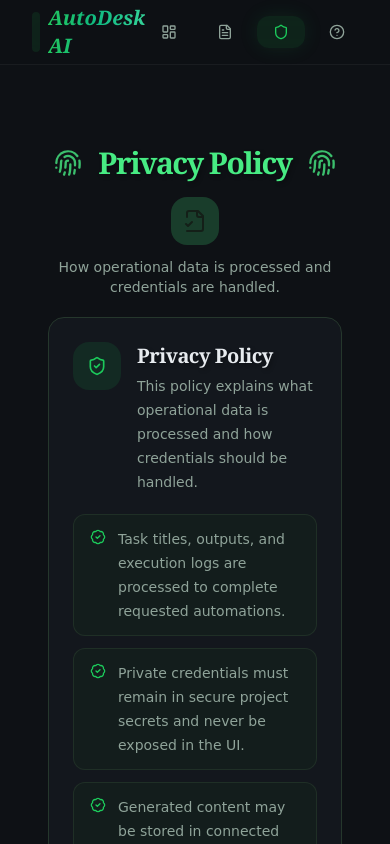
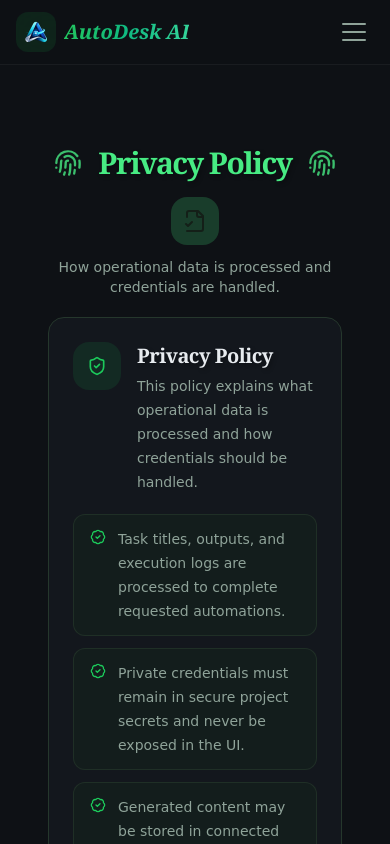
Before and after one commit to KGFCH2/AutoDesk-AI, a React (Vite) app: page /privacy in a window 390 px wide. Shown: the top 844 px of the page. Built offline with nearby package versions, Linux system fonts and the light colour scheme; the HTML template or start-up script is replaced by a standard one.

Commit message:
Fixed character casing in Layout file and pushed mobile UI updates

```diff
--- a/src/components/Layout.tsx
+++ b/src/components/Layout.tsx
@@ -1,7 +1,8 @@
 import { Link, useLocation } from "react-router-dom";
-import { Bot, FileText, Github, HelpCircle, LayoutDashboard, Linkedin, Mail, Shield, Zap } from "lucide-react";
+import { Bot, FileText, Github, HelpCircle, LayoutDashboard, Linkedin, Mail, Menu, Shield, X, Zap } from "lucide-react";
 import { cn } from "@/lib/utils";
-import { motion } from "framer-motion";
+import { motion, AnimatePresence } from "framer-motion";
+import { useState } from "react";
 
 const navItems = [
   { to: "/", label: "Dashboard", icon: LayoutDashboard },
@@ -12,6 +13,7 @@
 
 export function Layout({ children }: { children: React.ReactNode }) {
   const location = useLocation();
+  const [isMenuOpen, setIsMenuOpen] = useState(false);
 
   return (
     <div className="min-h-screen flex flex-col bg-background selection:bg-primary/30">
@@ -21,15 +23,16 @@
         animate={{ y: 0 }}
         className="sticky top-0 z-50 w-full border-b border-white/5 bg-background/80 backdrop-blur-xl"
       >
-        <div className="container flex h-16 items-center">
-          <Link to="/" className="flex items-center space-x-2 group">
+        <div className="container flex h-16 items-center justify-between px-4 sm:px-6">
+          <Link to="/" className="flex items-center space-x-2 group shrink-0">
             <div className="p-1 rounded-xl bg-primary/10 group-hover:bg-primary/20 transition-all duration-500 group-hover:rotate-[360deg] group-hover:scale-110">
               <img src="/Favicon.png" alt="AutoDesk AI Logo" className="h-8 w-8" />
             </div>
             <span className="font-bold text-xl ml-2 text-math-gradient transition-all duration-300 group-hover:tracking-wider">AutoDesk AI</span>
           </Link>
 
-          <div className="flex flex-1 items-center justify-end space-x-2 md:space-x-4">
+          {/* Desktop Navigation */}
+          <div className="hidden md:flex items-center space-x-2 lg:space-x-4">
             {navItems.map((item) => {
               const isActive = location.pathname === item.to;
               return (
@@ -44,16 +47,70 @@
                   )}
                 >
                   <item.icon className="h-4 w-4 transition-transform duration-300 group-hover:scale-125 group-hover:rotate-12" />
-                  <span className="hidden sm:inline font-bold">{item.label}</span>
+                  <span className="font-bold">{item.label}</span>
                 </Link>
               );
             })}
           </div>
+
+          {/* Mobile Menu Button - "Three Lines" Hamburger */}
+          <button
+            onClick={() => setIsMenuOpen(!isMenuOpen)}
+            className="flex flex-col items-center justify-center w-10 h-10 space-y-1.5 md:hidden text-muted-foreground hover:text-primary transition-colors focus:outline-none"
+            aria-label="Toggle menu"
+          >
+            <motion.span
+              animate={isMenuOpen ? { rotate: 45, y: 8 } : { rotate: 0, y: 0 }}
+              className="w-6 h-0.5 bg-current rounded-full origin-center"
+            />
+            <motion.span
+              animate={isMenuOpen ? { opacity: 0 } : { opacity: 1 }}
+              className="w-6 h-0.5 bg-current rounded-full"
+            />
+            <motion.span
+              animate={isMenuOpen ? { rotate: -45, y: -8 } : { rotate: 0, y: 0 }}
+              className="w-6 h-0.5 bg-current rounded-full origin-center"
+            />
+          </button>
         </div>
+
+        {/* Mobile Navigation Dropdown */}
+        <AnimatePresence>
+          {isMenuOpen && (
+            <motion.div
+              initial={{ opacity: 0, height: 0 }}
+              animate={{ opacity: 1, height: "auto" }}
+              exit={{ opacity: 0, height: 0 }}
+              className="md:hidden border-t border-white/5 bg-background/95 backdrop-blur-xl overflow-hidden shadow-2xl"
+            >
+              <div className="container py-4 space-y-2 px-4">
+                {navItems.map((item) => {
+                  const isActive = location.pathname === item.to;
+                  return (
+                    <Link
+                      key={item.to}
+                      to={item.to}
+                      onClick={() => setIsMenuOpen(false)}
+                      className={cn(
+                        "group flex items-center space-x-4 px-6 py-4 rounded-2xl text-lg font-bold transition-all duration-300",
+                        isActive
+                          ? "bg-primary/15 text-primary shadow-[inset_0_0_20px_rgba(34,197,94,0.1)]"
+                          : "text-muted-foreground hover:bg-white/10 hover:text-foreground"
+                      )}
+                    >
+                      <item.icon className={cn("h-6 w-6 transition-transform", isActive ? "scale-110" : "group-hover:scale-125")} />
+                      <span>{item.label}</span>
+                    </Link>
+                  );
+                })}
+              </div>
+            </motion.div>
+          )}
+        </AnimatePresence>
       </motion.nav>
 
       {/* Main Content */}
-      <main className="flex-1 w-full max-w-7xl mx-auto px-4 sm:px-6 lg:px-8 py-8">
+      <main className="flex-1 w-full max-w-7xl mx-auto px-4 sm:px-6 lg:px-8 py-8 space-y-8">
         {children}
       </main>
 
```
